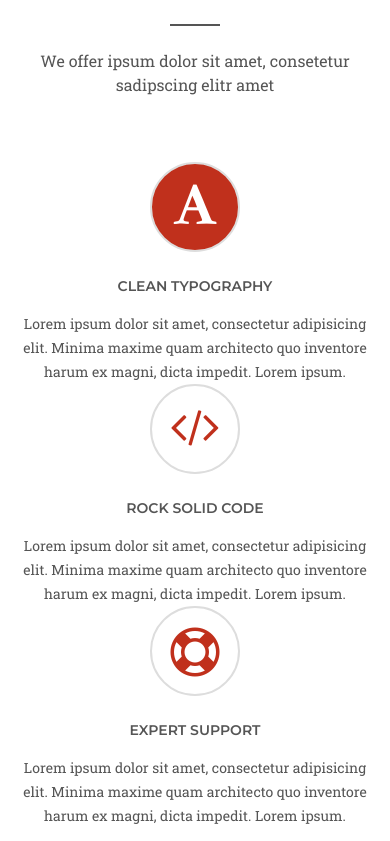
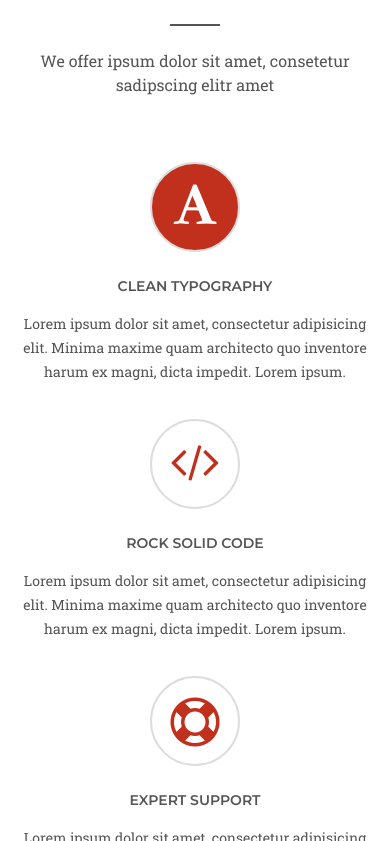
Before and after one commit to MakPet/Bootstrap_two, a plain HTML site: page index.html in a window 390 px wide. Shown: the part 650-1491 px from the top of the page. Drawn offline with nearby package versions, Linux system fonts and the light colour scheme; files whose address does not match are found by name.

Commit message:
Изменение отступов в services при ширине экрана меньше lg

```diff
--- a/styles/media.css
+++ b/styles/media.css
@@ -6,4 +6,8 @@
 	.header .main-titles__item_welocme {
     	margin: 85px 0 20px 0;
 	}
+
+	.services-about__item:not(:last-child) {
+		margin-bottom: 35px;
+	}
 }
```
